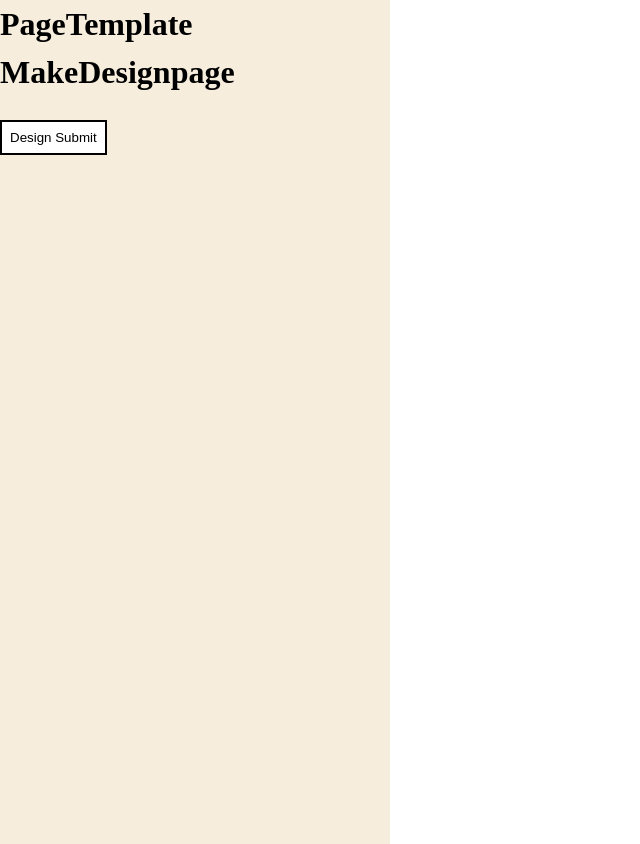
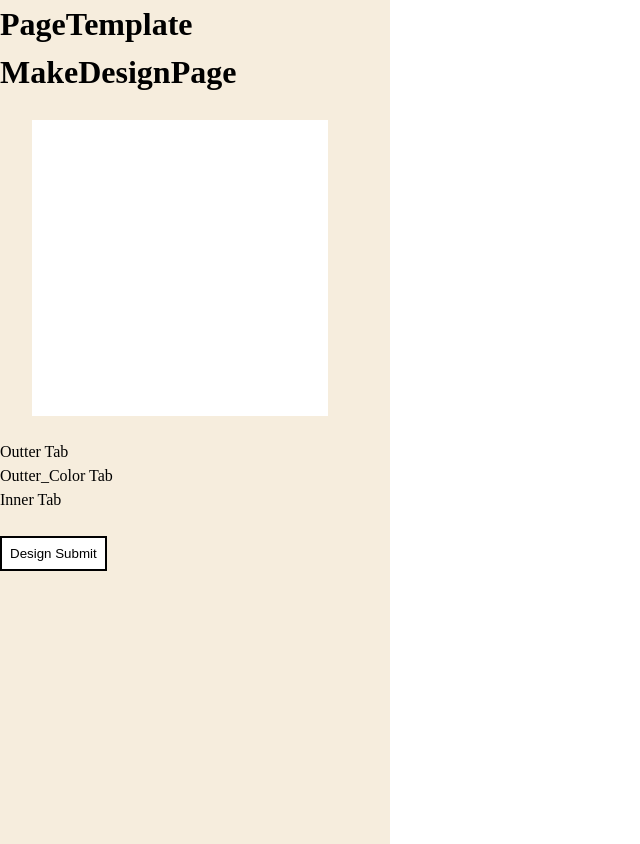
Before and after one commit to devBuzz142/numanku-fe, a React (Create React App) app: page /make/design in a window 1280 px wide. Shown: the whole page, without its empty margins (0-640 px from the left). Built offline with nearby package versions, Linux system fonts and the light colour scheme.

Commit message:
feat: MakeDesignPage 기초 구현

```diff
--- a/src/pages/MakeDesignPage/MakeDesignPage.jsx
+++ b/src/pages/MakeDesignPage/MakeDesignPage.jsx
@@ -9,6 +9,15 @@ const Container = styled.div`
   }
 `;
 
+const KukiCanvas = styled.div`
+  width: 296px;
+  height: 296px;
+
+  margin-left: 32px;
+
+  background-color: white;
+`;
+
 const MakeDesignPage = () => {
   const navigate = useNavigate();
 
@@ -16,9 +25,19 @@ const MakeDesignPage = () => {
     navigate('/make/qr');
   };
 
+  // 사용자애게 guide comment가 꽤 필요할 듯.
+
   return (
     <Container>
-      <h1>MakeDesignpage</h1>
+      <h1>MakeDesignPage</h1>
+      <br />
+      <KukiCanvas />
+      <br />
+      <div>
+        <div>Outter Tab</div>
+        <div>Outter_Color Tab</div>
+        <div>Inner Tab</div>
+      </div>
       <br />
       <button type="submit" onClick={handleSubmitClick}>
         Design Submit
```
